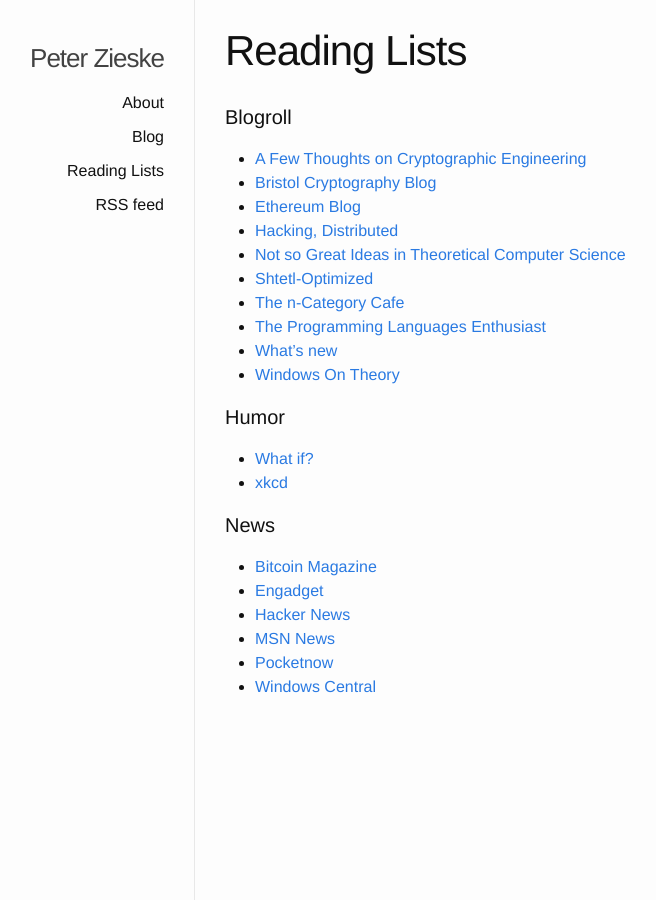
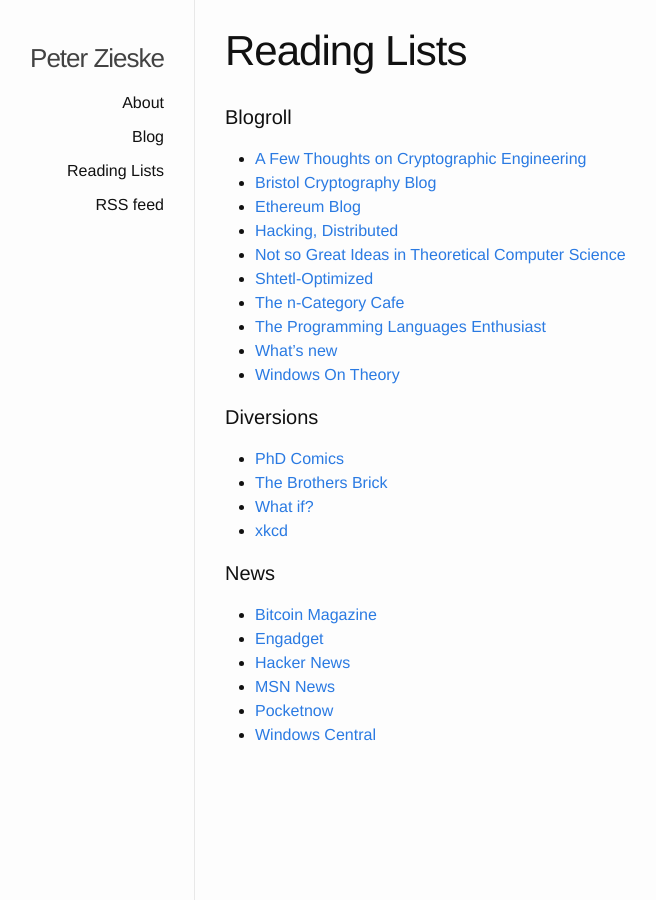
Before and after one commit to trispzest/knyeko.me-test, a Jekyll site: the page built from reading-lists.md, in a window 1280 px wide. Shown: the whole page, without its empty margins (145-801 px from the left). Built offline with Jekyll 4.4.1, drawn with Linux system fonts in a browser that asks for light colours.

Commit message:
diversions

```diff
--- a/reading-lists.md
+++ b/reading-lists.md
@@ -16,7 +16,9 @@
 *   [What's new](https://terrytao.wordpress.com/)
 *   [Windows On Theory](http://windowsontheory.org/)
 
-#### Humor
+#### Diversions
+*   [PhD Comics](http://phdcomics.com/comics.php)
+*   [The Brothers Brick](http://www.brothers-brick.com/)
 *   [What if?](http://what-if.xkcd.com/)
 *   [xkcd](http://xkcd.com/)
 
```
